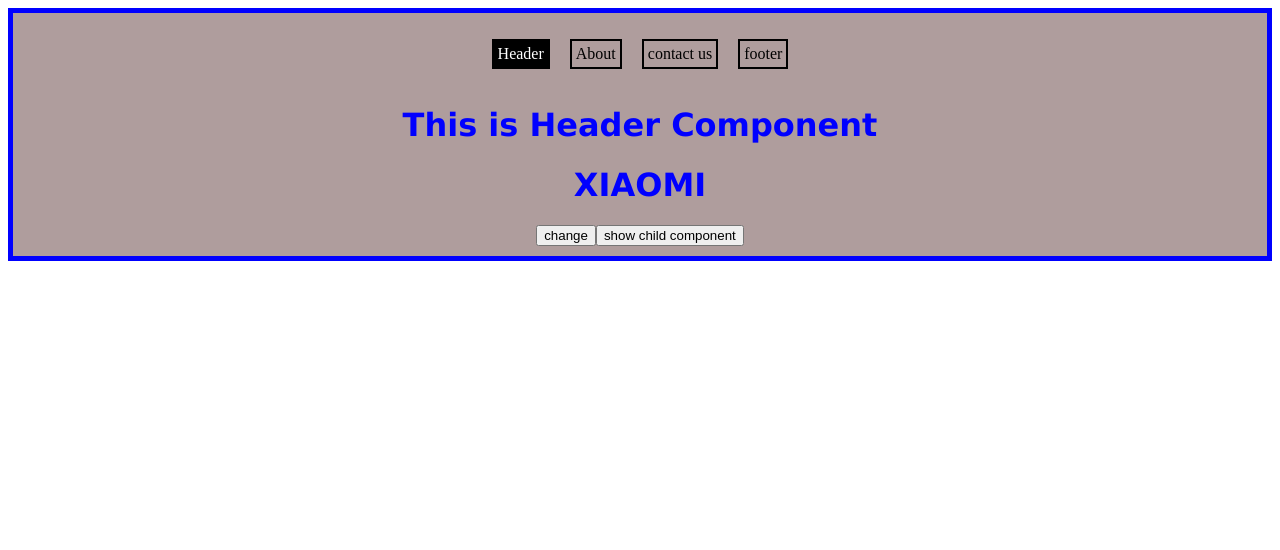
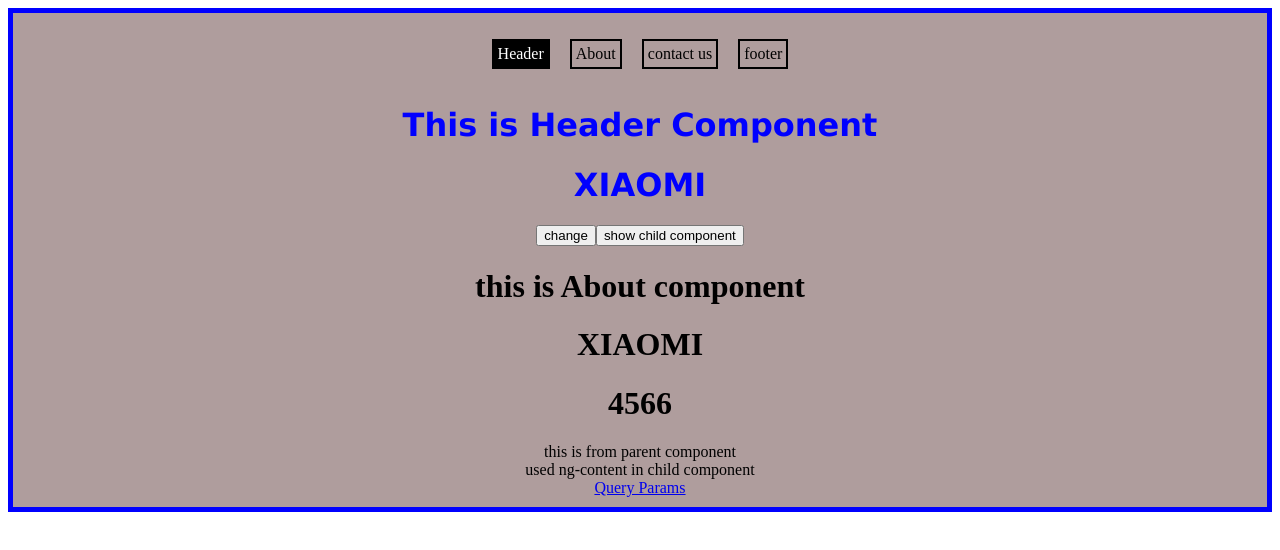
Before and after one commit to akhil-rajarao/AngularCore, an Angular app: page / in a window 1280 px wide. Shown: the top 550 px of the page. Built offline with nearby package versions, Linux system fonts and the light colour scheme.

Commit message:
ng content used in about component and used as child chomponent toheader component and data passed from header component to child component

```diff
--- a/src/app/about/about.component.html
+++ b/src/app/about/about.component.html
@@ -1,8 +1,12 @@
 <h1>this is About component</h1>
 <h1>{{ newMobiles }}</h1>
-<h1>{{uservalue}}</h1>
+<h1>{{ uservalue }}</h1>
 <!-- <h1>{{usernames.name}}</h1> -->
-<h1>{{queryName}}4566</h1>
+<h1>{{ queryName }}4566</h1>
 
+<ng-content></ng-content>
+<br />
 
-<a routerLink="/about" [queryParams]="{'name':'akhil','age':'29'}">Query Params</a>
+<a routerLink="/about" [queryParams]="{ name: 'akhil', age: '29' }"
+  >Query Params</a
+>
--- a/src/app/app.module.ts
+++ b/src/app/app.module.ts
@@ -14,7 +14,7 @@
 import { FooterComponent } from './footer/footer.component';
 import { AboutComponent } from './about/about.component';
 import { ContactUsComponent } from './contact-us/contact-us.component';
-import { RouterModule, Routes } from '@angular/router';
+import { RouterModule, Routes, CanActivate } from '@angular/router';
 import { TestServiceService } from './test-service.service';
 import { Homechild1Component } from './homechild1/homechild1.component';
 import { HttpClientModule } from '@angular/common/http';
--- a/src/app/header/header.component.html
+++ b/src/app/header/header.component.html
@@ -3,6 +3,8 @@
 <button on-click="changeName()">change</button>
 <router-outlet></router-outlet>
 <button (click)="showChild()">show child component</button>
+<app-about> this is from parent component <br> used ng-content in child component</app-about>
+
 
 <!-- <h1>{{ childTitle }}</h1>
 <button on-click="passToParent()">update</button>
```
Also changed, not shown: src/app/auth-guard.service.ts (added, +9 -0 lines), 1 other file (tests, documents, lock files or other folders).
